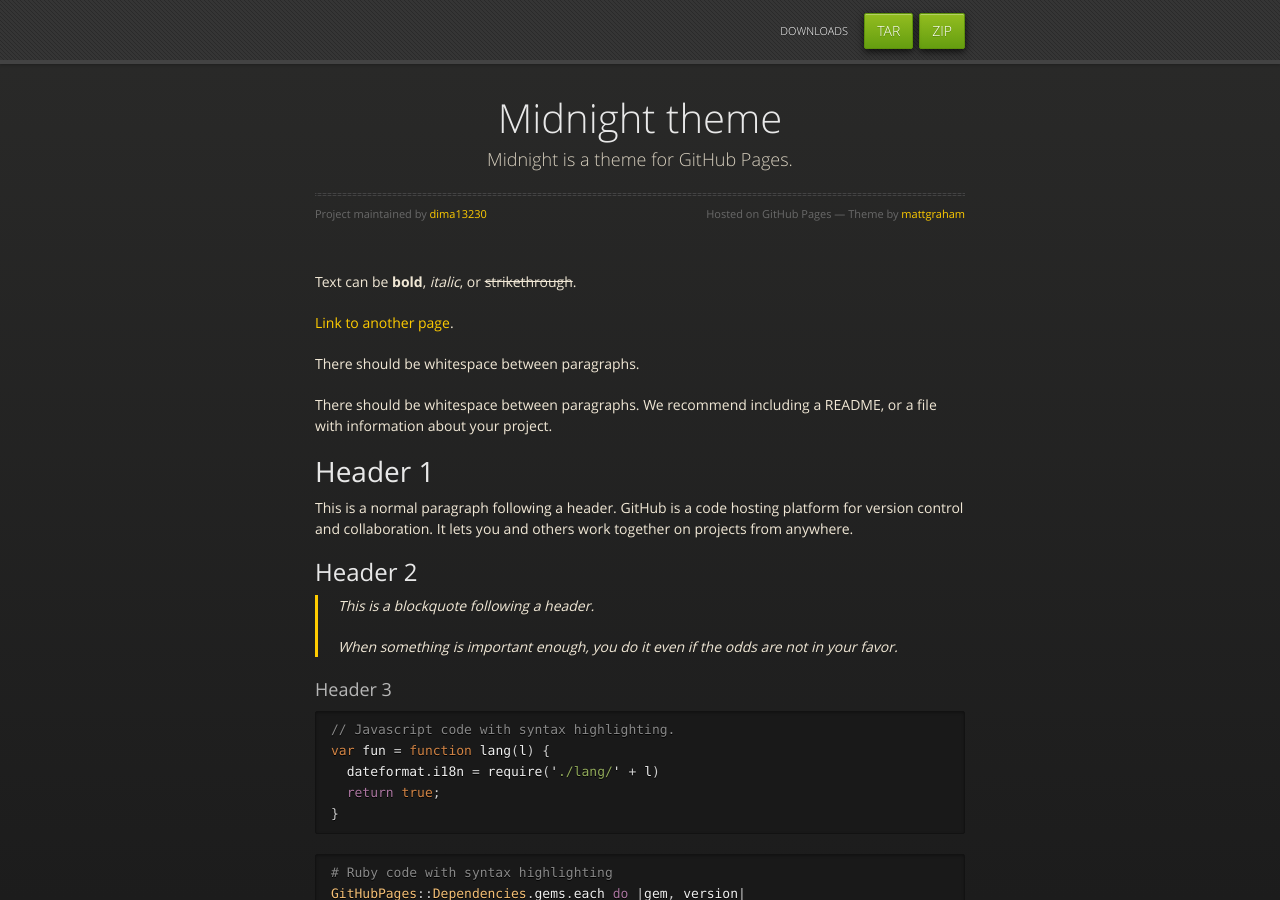
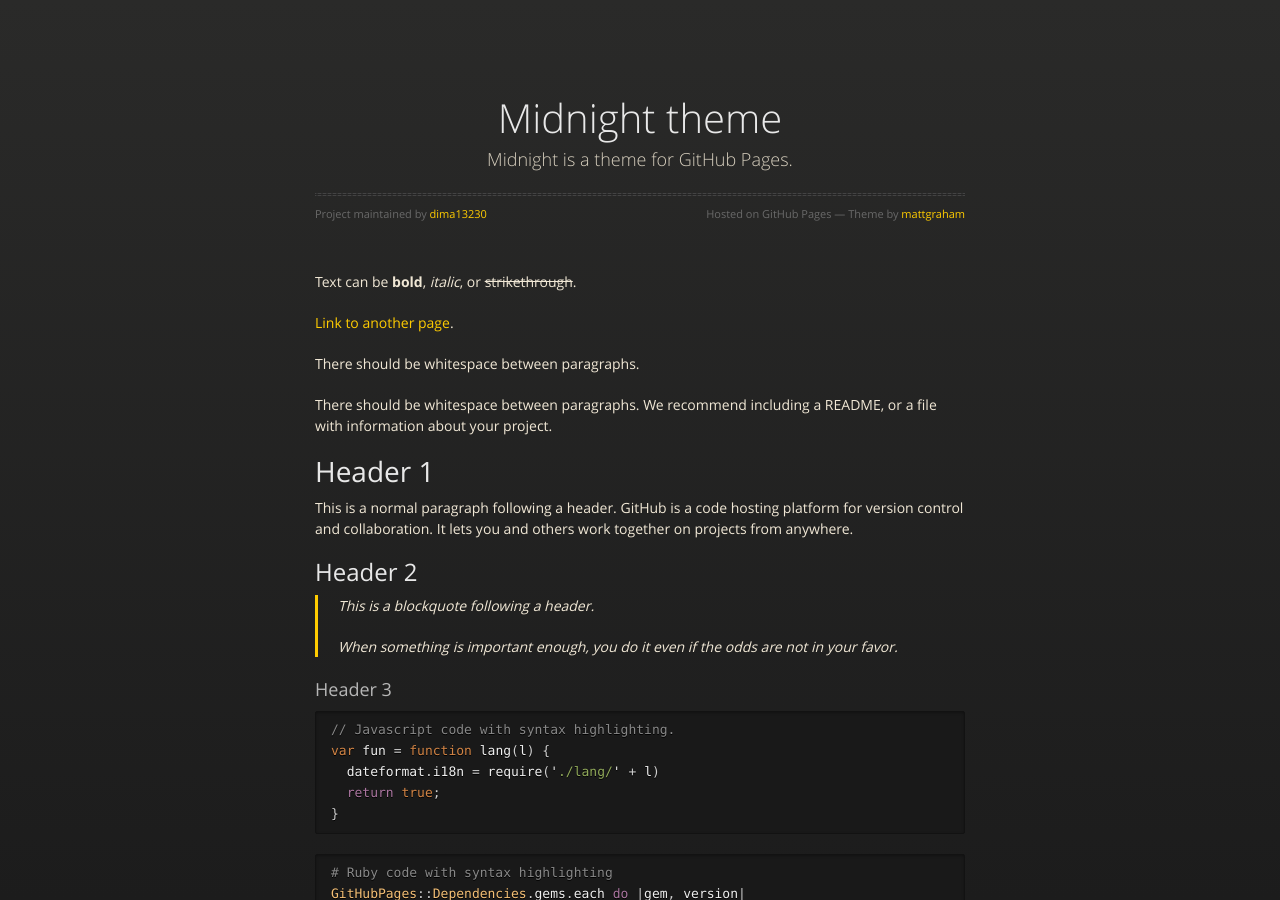
Before and after one commit to dima13230/Portfolio, a Jekyll site: the page built from index.md, in a window 1280 px wide and 900 px high. Built offline with Jekyll 4.4.1, drawn with Linux system fonts in a browser that asks for light colours.

Commit message:
Update default.html

```diff
--- a/_layouts/default.html
+++ b/_layouts/default.html
@@ -18,18 +18,6 @@
     {% include head-custom.html %}
   </head>
   <body>
-      <div id="header">
-        <nav>
-          <ul>
-            {% if site.show_downloads %}
-              <li class="downloads"><a href="{{ site.github.zip_url }}">ZIP</a></li>
-              <li class="downloads"><a href="{{ site.github.tar_url }}">TAR</a></li>
-              <li class="title">DOWNLOADS</li>
-            {% endif %}
-          </ul>
-        </nav>
-      </div><!-- end header -->
-
     <div class="wrapper">
 
       <section>
```
